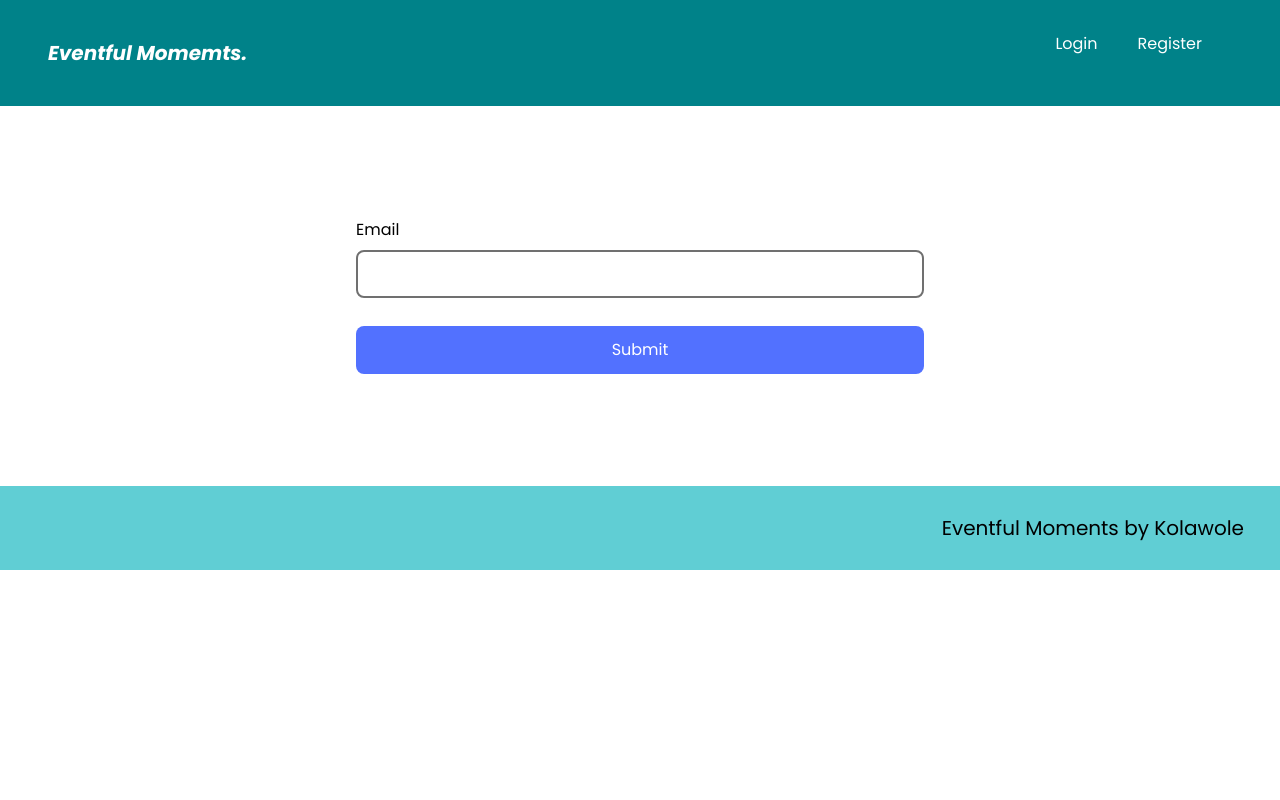
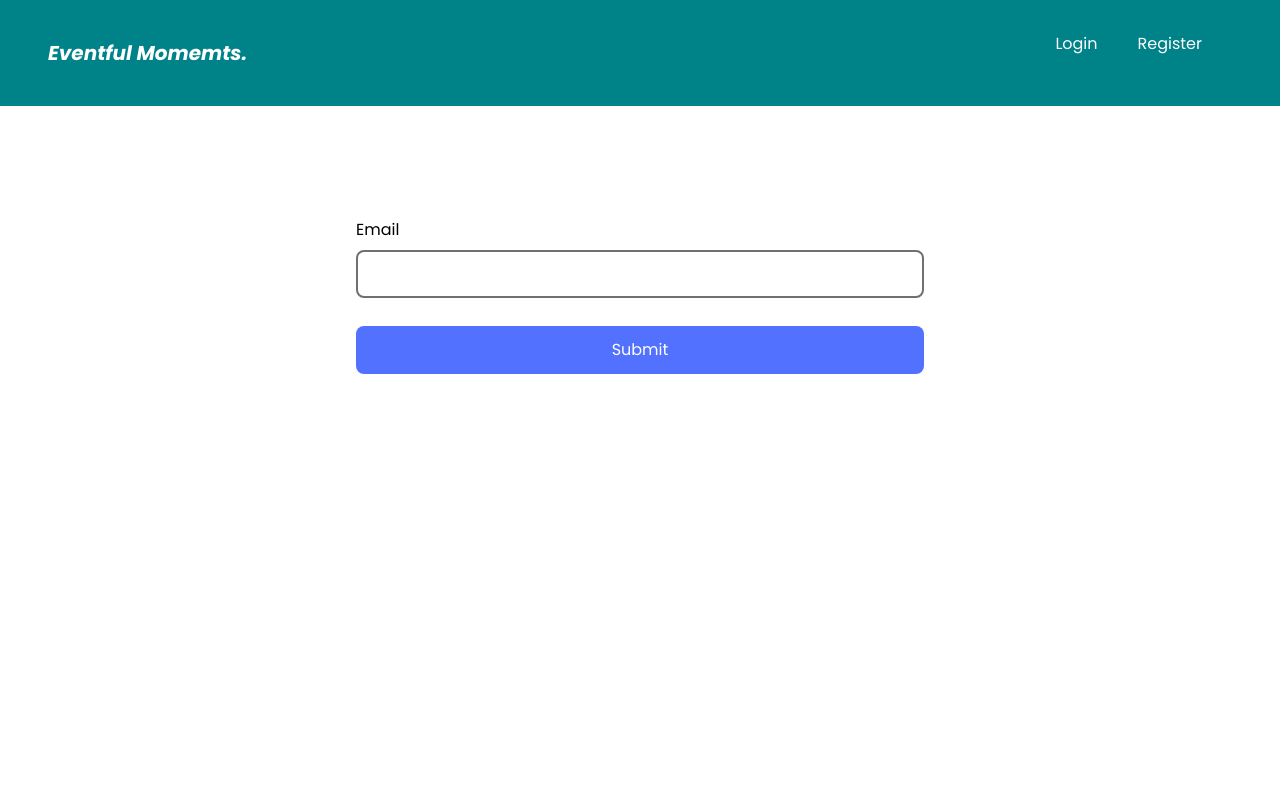
Before and after one commit to Kolawole26/theStartupIntern-moments, a React (Create React App) app: page /login/forgetpassword in a window 1280 px wide. Shown: the top 800 px of the page. Built offline with nearby package versions, Linux system fonts and the light colour scheme.

Commit message:
Final commit

```diff
--- a/src/Components/Feed.js
+++ b/src/Components/Feed.js
@@ -4,7 +4,7 @@ import Moment from './Moment'
 function Feed( {posts} ) {
 
     return (
-        <div>
+        <div className="md:min-h-screen">
            {posts.map((post, index) => {
               return <Moment post={post} key={index}/>
             })}
--- a/src/Components/Footer.js
+++ b/src/Components/Footer.js
@@ -3,7 +3,7 @@ import React from 'react'
 function Footer() {
     return (
         <div>
-            <footer className="bg-secondary py-7 px-9">
+            <footer className="bg-secondary py-7 px-9 ">
                 <p className="md:text-right text-center md:text-xl">Eventful Moments by Kolawole</p>
             </footer>
         </div>
--- a/src/Components/Single.js
+++ b/src/Components/Single.js
@@ -13,7 +13,7 @@ function Single( {post, handleDelete} ) {
         <>
             {datas &&
                 <>
-                    <div className="md:container  md:mx-auto h-screen" >
+                    <div className="md:container  md:mx-auto md:min-h-screen" >
                 <div className=" my-24 px-9 max-w-7xl mx-auto">
                     <header className=" mb-11">
                         <h1 className="md:text-4xl font-bold text-2xl mb-4">{datas.title}</h1>
--- a/src/Pages/ForgetPassword.js
+++ b/src/Pages/ForgetPassword.js
@@ -3,7 +3,7 @@ import React from 'react'
 function ForgetPassword( { ForgetPasswordSubmit, errorForget, email, setEmail, errorEmail} ) {
     return (
         <>
-            <div className="container max-w-screen-sm mx-auto">
+            <div className="container max-w-screen-sm mx-auto md:min-h-screen">
                <div className="a my-28 px-9 ">
                     <form className="space-y-7" onSubmit={ForgetPasswordSubmit}>
                         <div className="">
--- a/src/Pages/MyBuckets.js
+++ b/src/Pages/MyBuckets.js
@@ -72,7 +72,7 @@ function MyBuckets( {secondLinks, posts, setPosts, user, setUser} ) {
         <>
 
 
-           <div className="md:container  md:mx-auto h-screen">
+           <div className="md:container  md:mx-auto ">
                 <div className=" my-24 px-9 max-w-7xl mx-auto">
                     <header className="text-center md:text-left mb-16">
                         <div className="flex md:flex-row justify-between flex-col  md:space-y-0 space-y-3 mb-4 md:mb-0">
```
